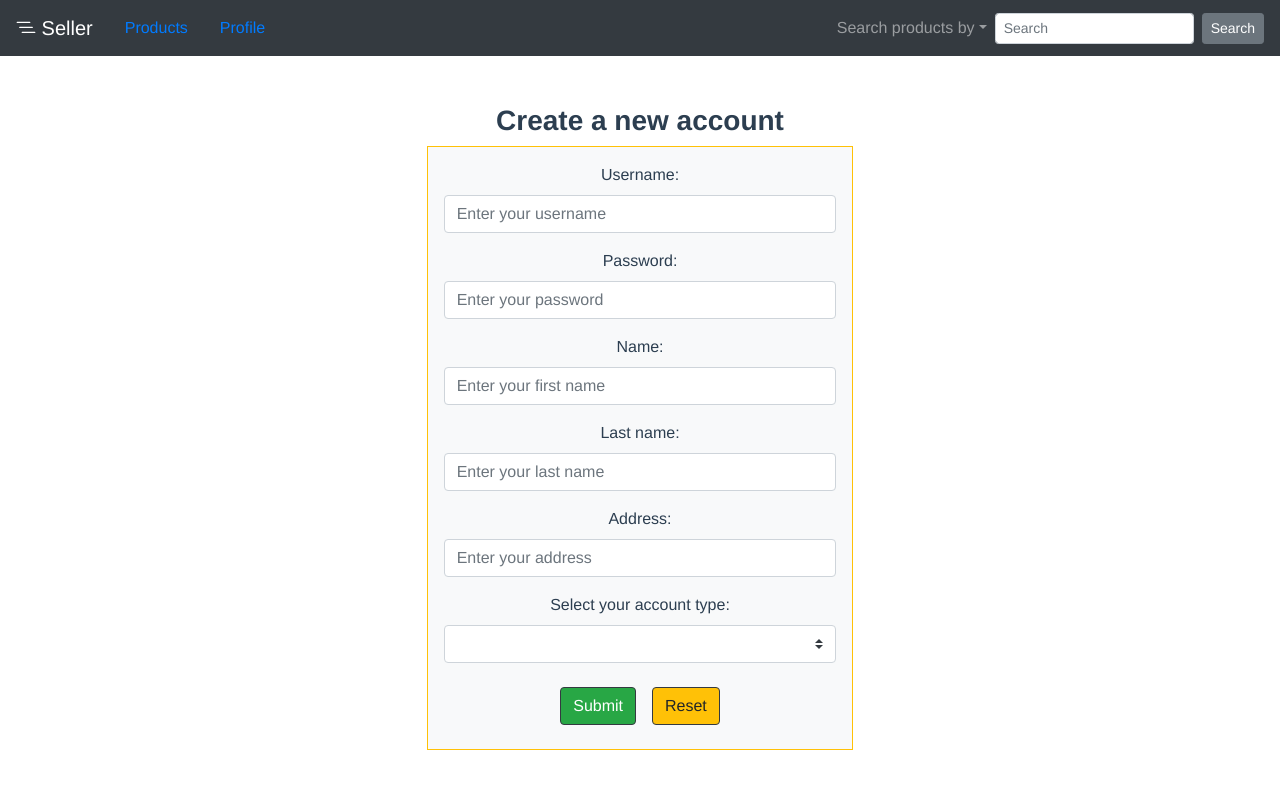
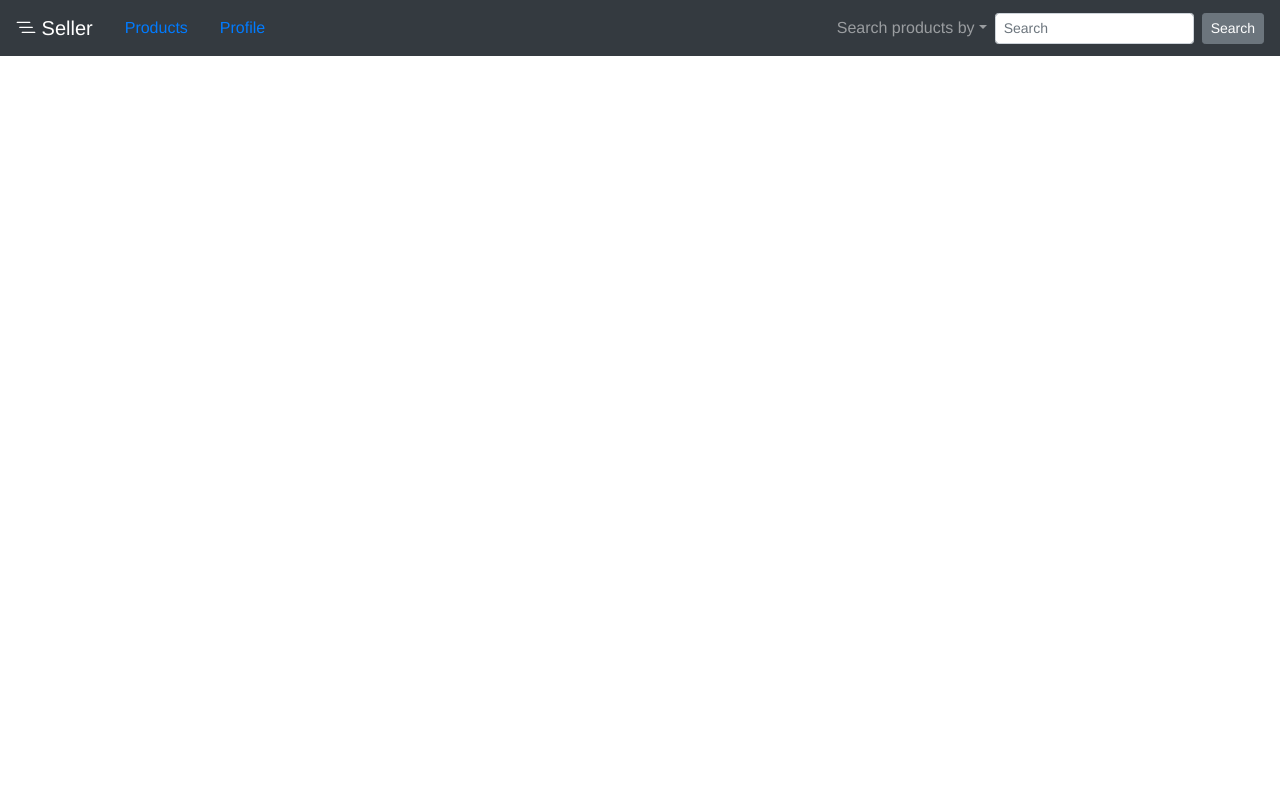
Before and after one commit to yskuridov/E-Commerce-using-Vue.js-and-Spring-Boot, a Vue app in the folder ys_ecommerce/front-end/: page /#/ in a window 1280 px wide. Shown: the top 788 px of the page. Built offline with nearby package versions, Linux system fonts and the light colour scheme.

Commit message:
Router implemented

```diff
--- a/ys_ecommerce/front-end/src/App.vue
+++ b/ys_ecommerce/front-end/src/App.vue
@@ -1,8 +1,7 @@
 <template>
   <div id="app" class="m-0">
     <NavBar />
-
-    <RegisterComponent />
+    <router-view></router-view>
   </div>
 </template>
 
@@ -13,8 +12,7 @@ import { BootstrapVue, IconsPlugin } from 'bootstrap-vue'
 import 'bootstrap/dist/css/bootstrap.css'
 import 'bootstrap-vue/dist/bootstrap-vue.css'
 import NavBar from './components/Navbar.vue'
-//import LoginComponent from './components/usermanagement/LoginComponent.vue'
-import RegisterComponent from './components/usermanagement/RegisterComponent.vue'
+
 Vue.use(BootstrapVue)
 Vue.use(IconsPlugin)
 
@@ -22,8 +20,6 @@ export default {
   name: 'App',
   components: {
     NavBar,
-    //LoginComponent,
-    RegisterComponent
 }
 }
 </script>
--- a/ys_ecommerce/front-end/src/components/HomePage.vue
+++ b/ys_ecommerce/front-end/src/components/HomePage.vue
@@ -1,10 +1,6 @@
 <template>
     <b-container>
-        <b-nav tabs>
-            <b-nav-item active>Home</b-nav-item>
-            <b-nav-item>Link 1</b-nav-item>
-            <b-nav-item disabled>Link 2</b-nav-item>
-        </b-nav>
+
     </b-container>
 </template>
 
--- a/ys_ecommerce/front-end/src/components/usermanagement/LoginComponent.vue
+++ b/ys_ecommerce/front-end/src/components/usermanagement/LoginComponent.vue
@@ -21,7 +21,7 @@
               ></b-form-input>
             </b-form-group>
             <b-button @click="onSubmit" type="submit" class="bg-success m-2 border border-dark">Submit</b-button>
-            <b-button @click="onReset" type="reset" class="bg-success m-2 border border-dark">Reset</b-button>
+            <b-button @click="onReset" type="reset" class="bg-warning m-2 border border-dark">Reset</b-button>
           </b-form>
           <p>Don't have an account?
             <a href="/register">Create one</a>
@@ -29,6 +29,7 @@
     </div>
 </template>
 <script>
+import axios from 'axios'
 export default {
     name: 'LoginComponent',
     data() {
@@ -42,6 +43,7 @@ export default {
     methods: {
         onSubmit(event) {
             event.preventDefault()
+            axios.post('http://localhost:8080/customers/add', {username: this.form.username, password: this.form.password})
 
         },
         onReset(event){
--- a/ys_ecommerce/front-end/src/components/usermanagement/RegisterComponent.vue
+++ b/ys_ecommerce/front-end/src/components/usermanagement/RegisterComponent.vue
@@ -56,7 +56,6 @@
                   required
                 ></b-form-select>
               </b-form-group>
-              <!-- Modal -->
               <div class="modal fade" id="confirmation" tabindex="-1" role="dialog" aria-labelledby="confirmationLabel" aria-hidden="true">
                 <div class="modal-dialog" role="document">
                   <div class="modal-content">
@@ -84,6 +83,9 @@
             <b-button @click="onSubmit, $bvModal.show('bv-confirmation')" type="submit" variant="success" class="m-2 border border-dark" data-toggle="modal" data-target="#confirmation">Submit</b-button>
             <b-button @click="onReset" type="reset" variant="warning" class="m-2 border border-dark">Reset</b-button>
           </b-form>
+          <p>Already have an account?
+            <router-link to="/login">Login</router-link>
+          </p>
     </div>
 </template>
 <script>
```
Also changed, not shown: ys_ecommerce/front-end/src/main.js (+6 -2 lines).
